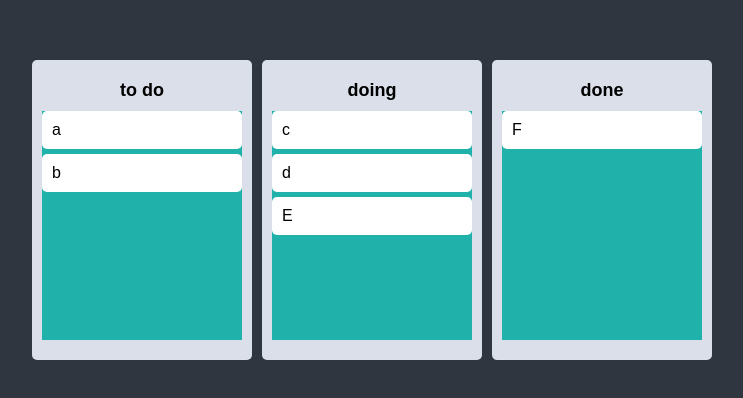
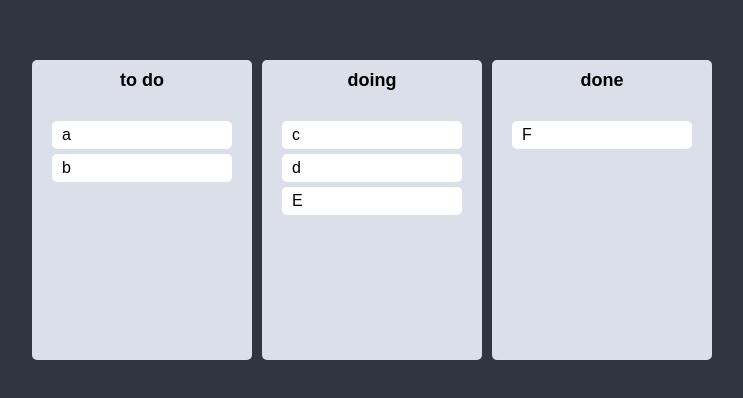
Before and after one commit to gahyeon-park/react-masterclass-typescript, a React (Create React App) app: page / in a window 1280 px wide. Shown: the part 190-588 px from the top of the page, without its empty margins (268-1011 px from the left). Built offline with nearby package versions, Linux system fonts and the light colour scheme.

Commit message:
#7.12 Final Styles

```diff
--- a/src/components/Board.tsx
+++ b/src/components/Board.tsx
@@ -4,7 +4,7 @@ import DraggableCard from './DraggableCard';
 
 const Wrapper = styled.div`
   min-height: 300px;
-  padding: 20px 10px;
+  padding-top: 10px;
   border-radius: 5px;
   background-color: ${props => props.theme.boardColor};
   display: flex;
@@ -25,8 +25,9 @@ interface IAreaProps {
 
 // Area가 div 태그여서 isDraggingOver props를 인지못하기 때문에 ↓아래와 같이 type 선언
 const Area = styled.div<IAreaProps>`
-  background-color: ${props => props.$isDraggingOver ? "pink" : props.$isDraggingFromThis ? "slategray" : "lightseagreen"};
   flex-grow: 1;
+  padding: 20px;
+  background-color: ${props => props.$isDraggingOver ? "#e5e8ee" : props.$isDraggingFromThis ? "#c7cbd4" : "transparent"};
   transition: background-color .3s ease-in-out;
 `;
 
--- a/src/components/DraggableCard.tsx
+++ b/src/components/DraggableCard.tsx
@@ -3,11 +3,12 @@ import { Draggable } from "react-beautiful-dnd";
 import styled from 'styled-components';
 
 
-const Card = styled.div`
-  padding: 10px;
+const Card = styled.div<{$isDragging: boolean}>`
+  padding: 5px 10px;
   margin-bottom: 5px;
   border-radius: 5px;
-  background-color: ${props => props.theme.cardColor};
+  background-color: ${props => props.$isDragging ? "#62cdf5" : props.theme.cardColor};
+  box-shadow: ${props => props.$isDragging ? "0 10px 10px rgba(0, 0, 0, .1)" : "none"}
 `;
 
 interface IProps {
@@ -26,8 +27,9 @@ function DraggableCard({ todo, idx }: IProps) {
   // ★ React.memo()를 사용해서 실제 props가 바뀐 항목만 렌더링되도록 한다.
   return (
     <Draggable draggableId={todo} index={idx}>
-      {(provided) => (
+      {(provided, snapshot) => (
         <Card
+          $isDragging={snapshot.isDragging}
           ref={provided.innerRef}
           {...provided.draggableProps}
           {...provided.dragHandleProps}>
```
